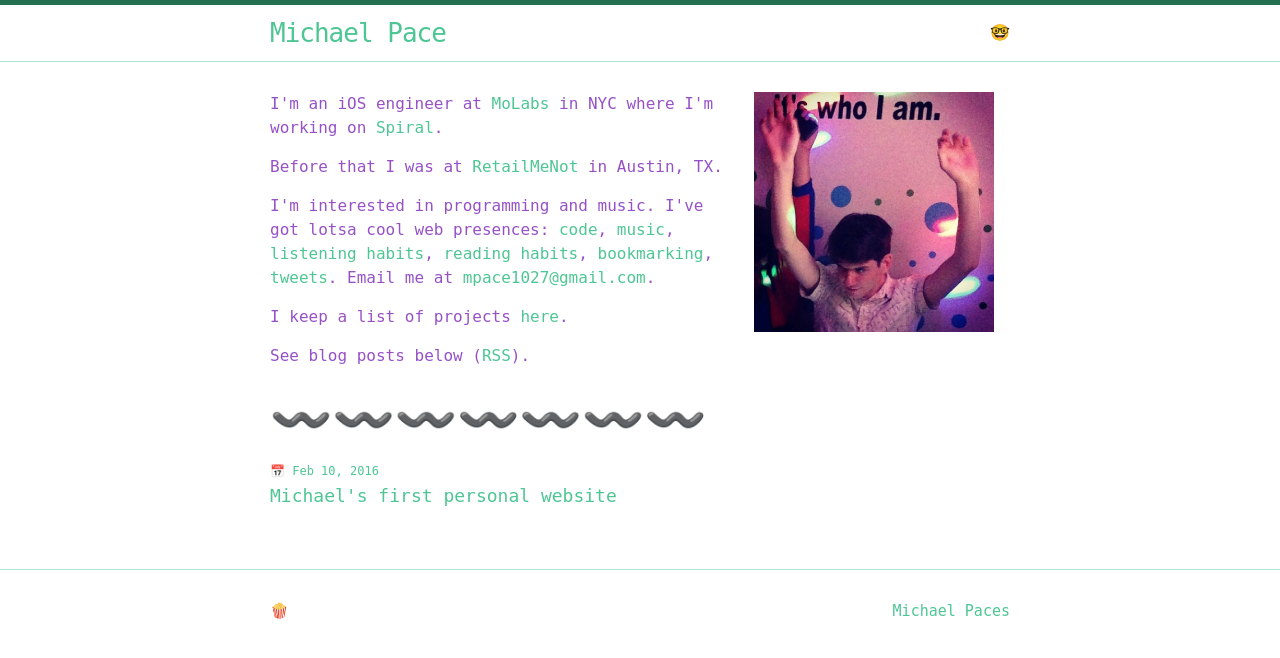
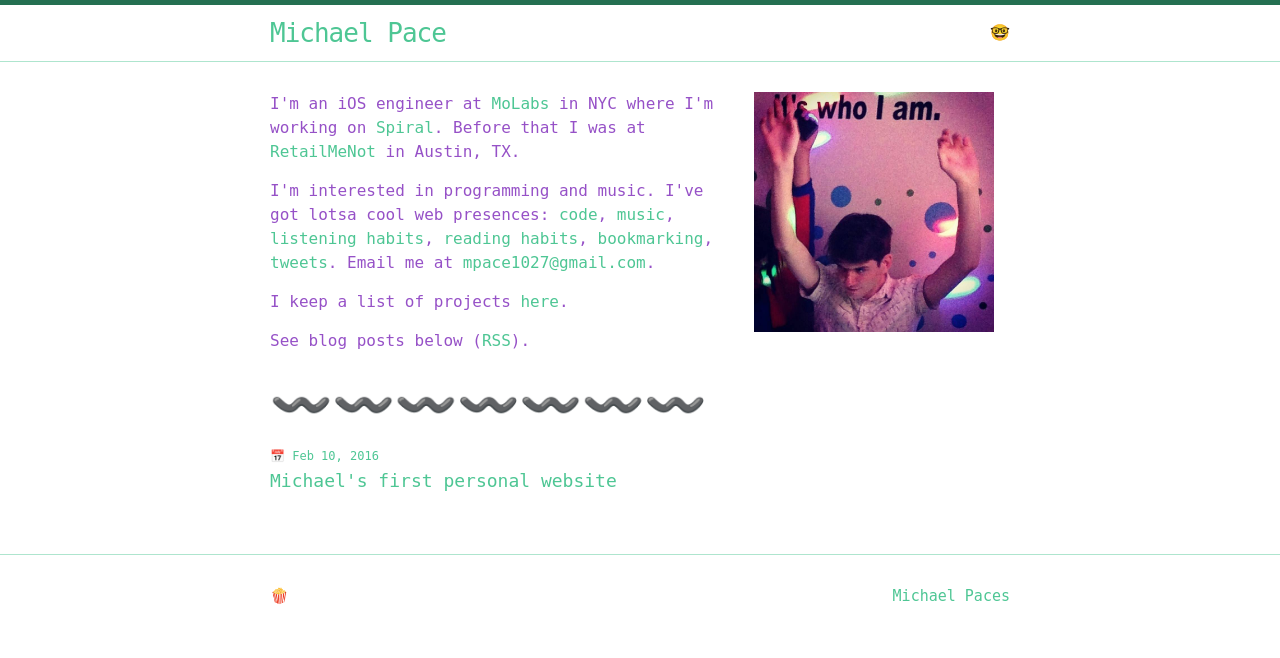
Before and after one commit to michaelpace/personal_website, a Jekyll site: the page built from _pages/index.html, in a window 1280 px wide. Shown: the top 658 px of the page. Built offline with Jekyll 4.4.1, drawn with Linux system fonts in a browser that asks for light colours.

Commit message:
formatting

```diff
--- a/_pages/index.html
+++ b/_pages/index.html
@@ -7,8 +7,7 @@ permalink: /
 
   <img class="index-image right" src="/images/me.jpg" />
 
-  <p>I'm an iOS engineer at <a href="http://www.molabs.com/">MoLabs</a> in NYC where I'm working on <a href="http://spiralapp.com/">Spiral</a>.</p>
-  <p>Before that I was at <a href="http://www.retailmenot.com/">RetailMeNot</a> in Austin, TX.</p>
+  <p>I'm an iOS engineer at <a href="http://www.molabs.com/">MoLabs</a> in NYC where I'm working on <a href="http://spiralapp.com/">Spiral</a>. Before that I was at <a href="http://www.retailmenot.com/">RetailMeNot</a> in Austin, TX.</p>
   <p>I'm interested in programming and music. I've got lotsa cool web presences: <a href="https://github.com/michaelpace">code</a>, <a href="https://soundcloud.com/onionslice">music</a>, <a href="http://www.last.fm/user/mspasta/">listening habits</a>, <a href="https://www.goodreads.com/user/show/44054775-mchl-pc">reading habits</a>, <a href="https://www.are.na/mchl-pc/channels">bookmarking</a>, <a href="https://twitter.com/incrediblepasta/">tweets</a>. Email me at <a href="mailto:mpace1027@gmail.com">mpace1027@gmail.com</a>.</p>
   <p>I keep a list of projects <a href="/projects">here</a>.</p>
   <p>See blog posts below (<a href="/feed.xml">RSS</a>).</p>
```
